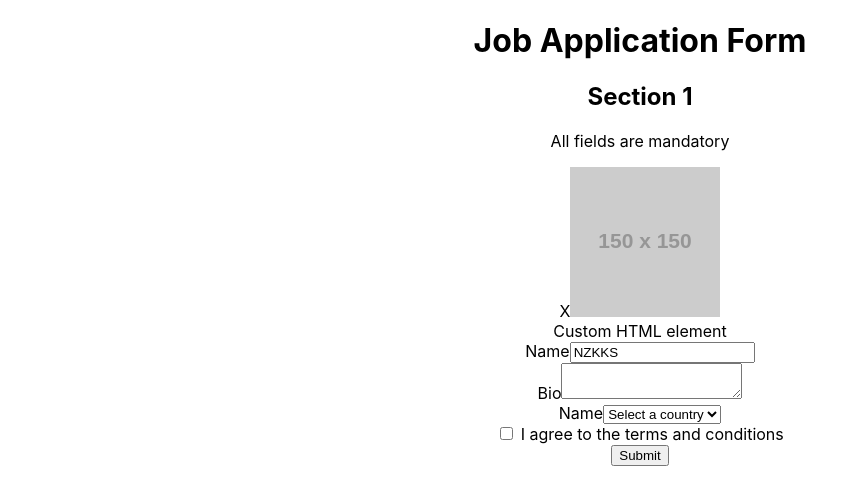
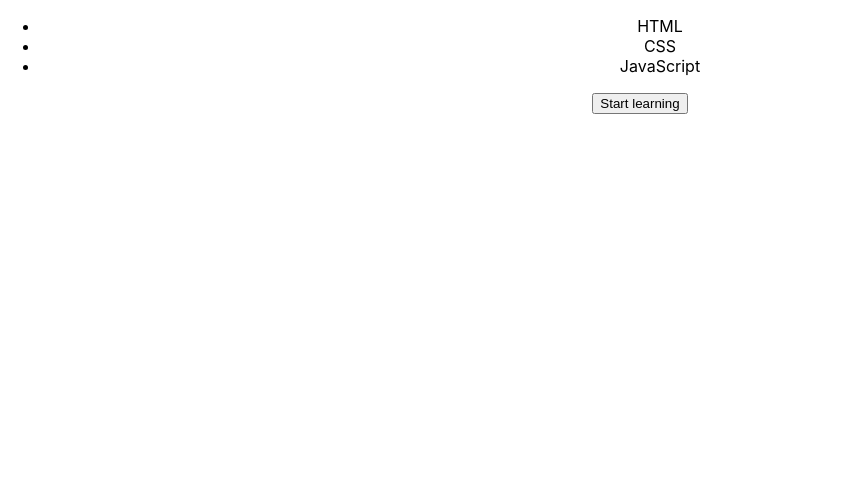
Before and after one commit to nzkks/react-testing, a React (Create React App) app: page / in a window 1280 px wide. Shown: the top 504 px of the page, without its empty margins (0-845 px from the left). Built offline with nearby package versions, Linux system fonts and the light colour scheme.

Commit message:
waitFor - async helper

```diff
--- a/src/App.tsx
+++ b/src/App.tsx
@@ -1,10 +1,14 @@
-import { Application } from './components/application/application';
+// import { Application } from './components/application/application';
 import './App.css';
+import { Skills } from './components/skills/skills';
+
+const skills = ['HTML', 'CSS', 'JavaScript'];
 
 function App() {
   return (
     <div className="App">
-      <Application />
+      {/* <Application /> */}
+      <Skills skills={skills} />
     </div>
   );
 }
--- a/src/components/skills/skills.tsx
+++ b/src/components/skills/skills.tsx
@@ -4,15 +4,24 @@ import { skillsProps } from './skills.types';
 export const Skills = (props: skillsProps) => {
   const { skills } = props;
   const [isLoggedIn, setIsLoggedIn] = useState(false);
+  const [isLoggedInTextShown, setIsLoggedInTextShown] = useState(false);
 
   useEffect(() => {
     setTimeout(() => {
       setIsLoggedIn(true);
+      setIsLoggedInTextShown(true);
     }, 1001);
+  }, []);
+
+  useEffect(() => {
+    setTimeout(() => {
+      setIsLoggedInTextShown(false);
+    }, 4000);
   }, []);
 
   return (
     <>
+      {isLoggedInTextShown && <div>Logged in success!</div>}
       <ul>
         {skills.map(skill => (
           <li key={skill}>{skill}</li>
```
Also changed, not shown: 1 other file (tests, documents, lock files or other folders).
